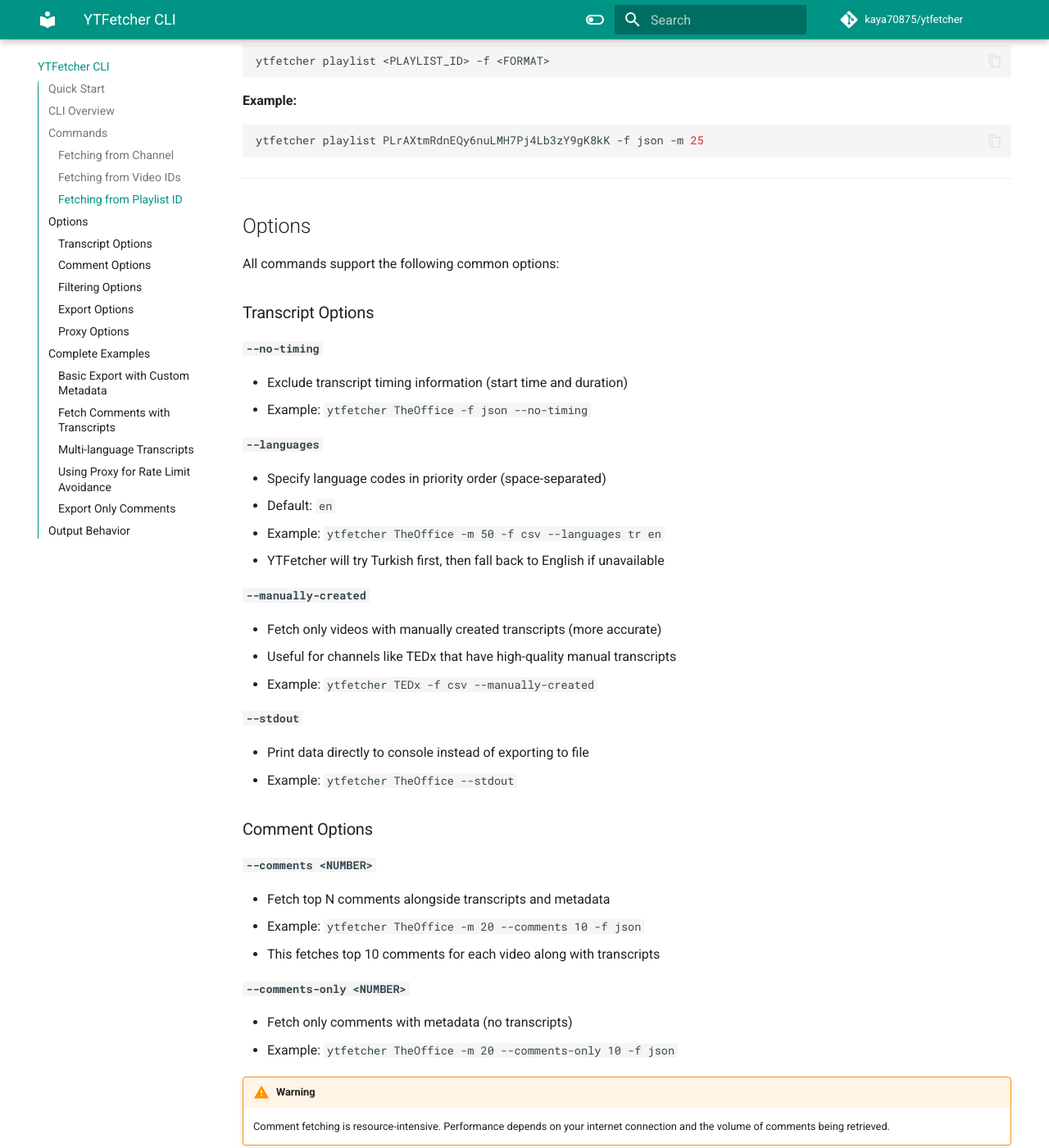
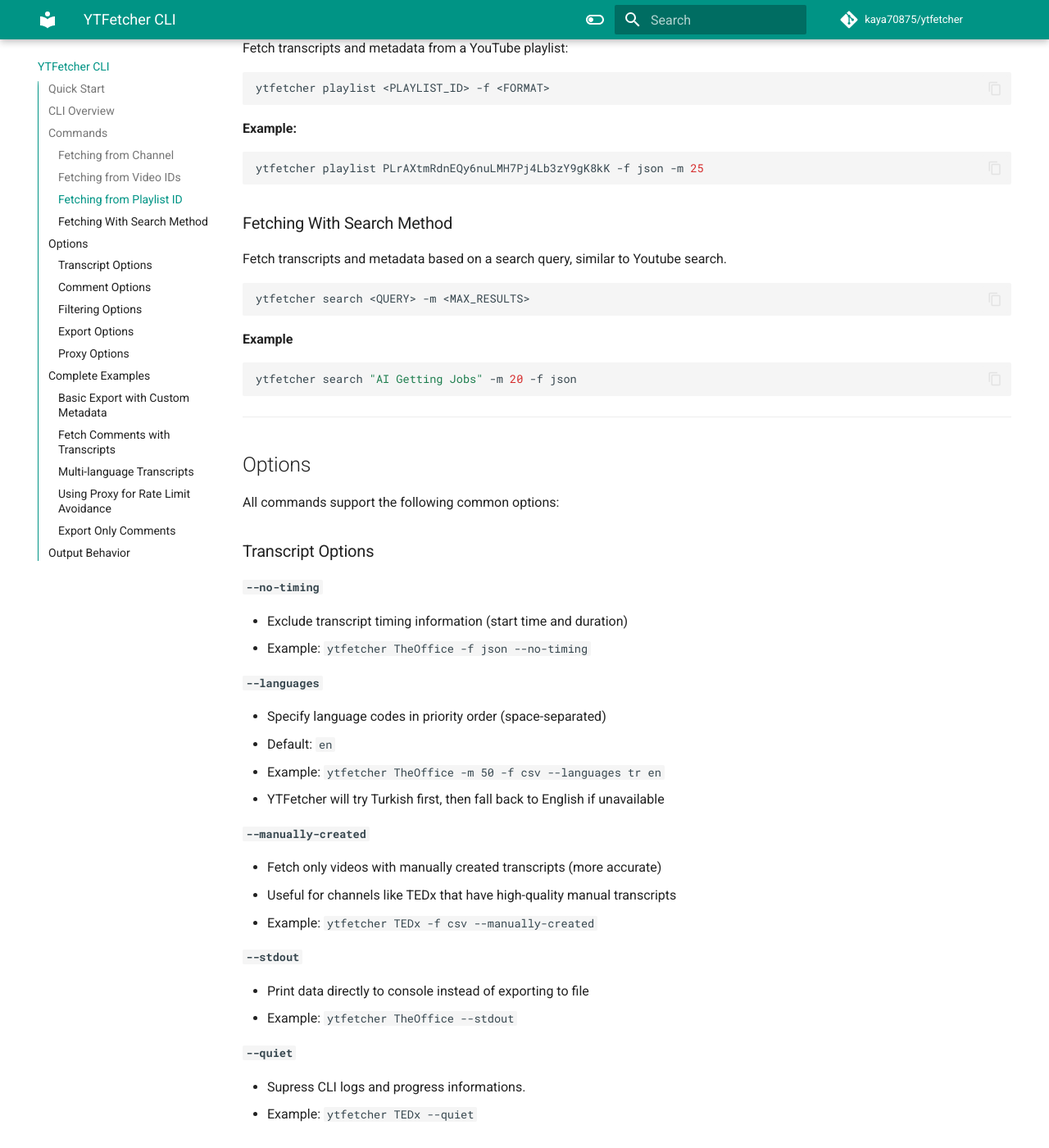
Before and after one commit to kaya70875/ytfetcher, an MkDocs documentation site: the page built from docs/cli.md, in a window 1280 px wide and 1400 px high, scrolled down 1710 px. Shown: the whole window at 82% size. Built offline with MkDocs 1.6.1 and Material for MkDocs 9.7.7, drawn with Linux system fonts in a browser that asks for light colours; comment, search, counter and statistics services are not loaded; some of the changed text lies outside the part shown.

Commit message:
docs: update cli docs for new search method

````diff
--- a/docs/cli.md
+++ b/docs/cli.md
@@ -25,6 +25,7 @@
 - `channel` - Fetch data from a YouTube channel handle
 - `video` - Fetch data from custom video IDs
 - `playlist` - Fetch data from a specific playlist ID
+- `search` - Fetch data based on a search query, similar to youtube search bar.
 
 ---
 
@@ -83,6 +84,20 @@
 ytfetcher playlist PLrAXtmRdnEQy6nuLMH7Pj4Lb3zY9gK8kK -f json -m 25
 ```
 
+### Fetching With Search Method
+
+Fetch transcripts and metadata based on a search query, similar to Youtube search.
+
+```bash
+ytfetcher search <QUERY> -m <MAX_RESULTS>
+```
+
+**Example**
+
+```bash
+ytfetcher search "AI Getting Jobs" -m 20 -f json
+```
+
 ---
 
 ## Options
@@ -113,6 +128,11 @@
 
 - Print data directly to console instead of exporting to file
 - Example: `ytfetcher TheOffice --stdout`
+
+**`--quiet`**
+
+- Supress CLI logs and progress informations.
+- Example: `ytfetcher TEDx --quiet`
 
 ### Comment Options
 
````
